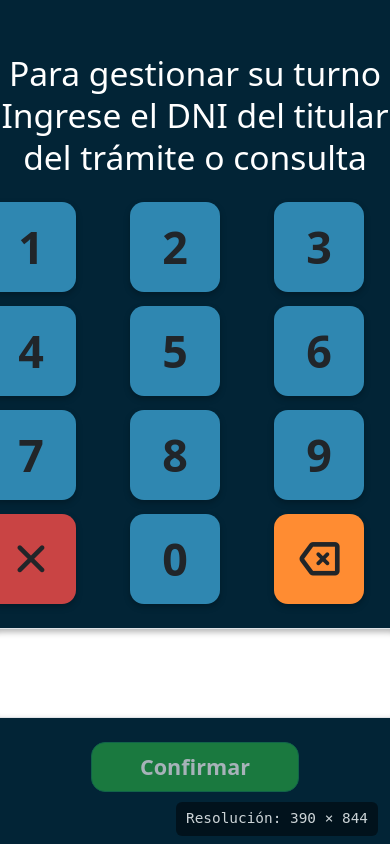
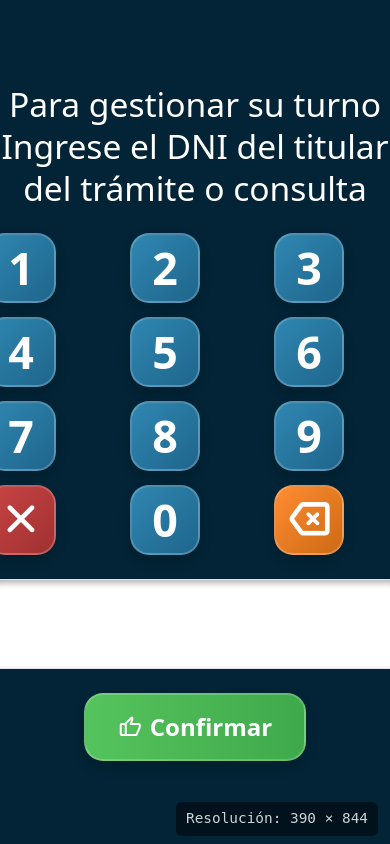
Before and after one commit to WolfWilson/turnero_django, a Django app: template templates/turnos/turnero_public.html in a window 390 px wide. Run offline with Django 3.2, Linux system fonts and the light colour scheme; the template is opened without the code that fills it, so the values that code supplies are empty.

Commit message:
se crearon clases para estandarizar la apariencia de botones de la terminal pública del turnero

```diff
--- a/static/css/turnero.css
+++ b/static/css/turnero.css
@@ -14,7 +14,6 @@
 }
 
 /* ───────────────────  GLOBAL  ─────────────────── */
-
 html, body {
   height: 100%;
   width: 100%;
@@ -56,35 +55,60 @@
 
 /* debajo de la sección “GLOBAL” o donde prefieras  */
 #pantalla-dni h2{
-    font-size:clamp(2.1rem, 5vw, 3.6rem);  /* ⇦ ajusta estos valores a tu gusto */
-    line-height:1.25;                      /* opcional: controla la separación vertical */
+  font-size:clamp(2.1rem, 5vw, 3.6rem);
+  line-height:1.25;
 }
 
-
 /* ─── TECLADO ─── */
-  #teclado .d-grid{
-    gap:var(--gap-btn);
-    grid-template-columns:repeat(3,var(--size-btn));
-  }
-  .key{
-    width:var(--size-btn);height:var(--size-btn);
-    border-radius:var(--br);
-    font-size:2.8rem;font-weight:700;
-    display:flex;align-items:center;justify-content:center;
-    box-shadow:0 3px 6px rgba(0,0,0,.25);
-    border:0;user-select:none;
-    transition:transform .07s ease;
-  }
-  .key {
-  width: clamp(90px, 8vw, 130px);
-  height: clamp(90px, 8vw, 130px);
+#teclado .d-grid {
+  gap: var(--gap-btn);
+  grid-template-columns: repeat(3, var(--size-btn));
 }
 
-  .key:active{transform:scale(.94);}
-  .key.num  {background:var(--azul-btn);}
-  .key.func {background:var(--rojo);}
-  .key.back {background:var(--naranja);}
-  .key span.material-symbols-rounded{font-size:2.9rem;font-weight:700;line-height:1;}
+.key {
+  width: clamp(70px, 6.4vw, 104px);
+  height: clamp(70px, 6.4vw, 104px);
+  border-radius: 1.2rem;
+  font-size: 2.8rem;
+  font-weight: 600;
+  display: flex;
+  align-items: center;
+  justify-content: center;
+  user-select: none;
+  border: 2px solid rgba(255, 255, 255, 0.2);
+  background: rgba(255, 255, 255, 0.15);
+  backdrop-filter: blur(8px);
+  -webkit-backdrop-filter: blur(8px);
+  box-shadow: 0 6px 12px rgba(0, 0, 0, 0.15);
+  transition: all 0.12s ease-in-out;
+  color: #fff;
+}
+
+.key:active {
+  transform: scale(0.94);
+  box-shadow: 0 3px 6px rgba(0, 0, 0, 0.2) inset;
+}
+
+/* ─── Colores por tipo ─── */
+.key.num {
+  background: linear-gradient(to bottom right, #2f87b1, #1f658c);
+}
+
+.key.func {
+  background: linear-gradient(to bottom right, #c94444, #a03131);
+}
+
+.key.back {
+  background: linear-gradient(to bottom right, #ff8c32, #cc6a14);
+}
+
+/* ─── Íconos ─── */
+.key span.material-symbols-rounded {
+  font-size: 2.9rem;
+  font-weight: 700;
+  line-height: 1;
+  color: #fff;
+}
 
 /* ─── INPUT DNI ─── */
 #dni-input{
@@ -94,10 +118,74 @@
   box-shadow:0 3px 6px rgba(0,0,0,.3) inset;
 }
 
-  /* ─── BOTÓN CONFIRMAR ─── */
-  #dni-ok{background:var(--verde);border-radius:var(--br);font-weight:600;}
+/* ─── BOTONES MODERNOS REUTILIZABLES ─── */
+.btn-modern {
+  display: inline-flex;
+  align-items: center;
+  justify-content: center;
+  padding: 0.9rem 2rem;
+  font-size: 1.5rem;
+  font-weight: 600;
+  color: #fff;
+  border: 2px solid rgba(255, 255, 255, 0.2);
+  border-radius: 1.2rem;
+  box-shadow: 0 6px 12px rgba(0, 0, 0, 0.15);
+  backdrop-filter: blur(6px);
+  -webkit-backdrop-filter: blur(6px);
+  cursor: pointer;
+  transition: all 0.15s ease;
+}
 
-  /* Alert visual refinado */
+.btn-modern:hover {
+  transform: translateY(-2px);
+  box-shadow: 0 8px 16px rgba(0, 0, 0, 0.2);
+}
+
+.btn-modern:active {
+  transform: scale(0.96);
+  box-shadow: 0 4px 8px rgba(0, 0, 0, 0.2) inset;
+}
+
+.btn-verde {
+  background: linear-gradient(to right, #55c35d, #3ea94b);
+}
+.btn-verde:hover {
+  background: linear-gradient(to right, #3ea94b, #2f8f3a);
+}
+
+.btn-rojo {
+  background: linear-gradient(to right, #e04c4c, #c93030);
+}
+.btn-rojo:hover {
+  background: linear-gradient(to right, #c93030, #a32020);
+}
+
+.btn-azul {
+  background: linear-gradient(to right, #2f87b1, #1f658c);
+}
+.btn-azul:hover {
+  background: linear-gradient(to right, #1f658c, #165177);
+}
+
+.btn-amarillo {
+  background: linear-gradient(to right, #f4c542, #e0b834);
+  color: #000;
+}
+.btn-amarillo:hover {
+  background: linear-gradient(to right, #e0b834, #c9a72b);
+}
+
+/* ─── ÍCONO DENTRO DE BOTÓN ─── */
+.icono-btn {
+  font-size: 1.8rem;
+  font-weight: 700;
+  margin-right: 0.6rem;
+  line-height: 1;
+}
+
+
+
+/* ─── ALERT ─── */
 #dni-alert {
   font-size: 1.1rem;
   font-weight: 500;
@@ -119,9 +207,8 @@
   font-size: 1.5rem;
 }
 
-
 /* ─── CATEGORÍAS ─── */
-  .categoria-btn{
+.categoria-btn {
   min-width:320px;height:90px;margin:1rem auto;
   font-size:1.8rem;font-weight:700;
   background:var(--gris-btn);color:#333;border:0;
@@ -130,20 +217,6 @@
 }
 .categoria-btn:active{transform:scale(.96);}
 
-  #cat-back {
-    background: var(--amarillo);
-    color: #000;             /* texto oscuro sobre amarillo */
-    font-size: 1.8rem;
-    font-weight: 700;
-    padding: 1rem 2.5rem;
-    border: none;
-    border-radius: var(--br);
-    box-shadow: 0 3px 6px rgba(0,0,0,.25);
-    transition: transform .05s ease;
-  }
-  #cat-back:active {
-    transform: scale(0.96);
-  }
 
 /* ─── PANTALLA OK ─── */
 #ok-nombre{
@@ -170,17 +243,11 @@
 }
 #ok-espera{font-size:clamp(1.4rem,3vw,2.1rem);margin:2.5rem 0 3.5rem;}
 .countdown-text{font-size:1.2rem;opacity:.8;margin-top:-1rem;}
+
+/* botones pantalla final con clases modernas */
 .btn-wide{
   width:270px;height:85px;
   border-radius:var(--br);font-size:1.4rem;font-weight:600;
-  }
-  #otro-btn{background:var(--azul-btn);border:0;}
-  #salir-btn{background:var(--rojo);border:0;}
-  #otro-btn:hover,#otro-btn:active,
-  #salir-btn:hover,#salir-btn:active{filter:brightness(.90);}
-  #mensaje-final{
-    font-size:clamp(1.6rem,3.5vw,2.6rem);
-    font-weight:700;letter-spacing:.02em;margin-top:4rem;
 }
 
 /* ─── ANIMACIÓN SUAVE ─── */
@@ -193,7 +260,6 @@
   position:absolute!important;width:1px;height:1px;margin:-1px;border:0;padding:0;
   clip:rect(0 0 0 0);clip-path:inset(50%);overflow:hidden;
 }
-
 
 #debug-resolution {
   position: fixed;
--- a/templates/turnos/turnero_public.html
+++ b/templates/turnos/turnero_public.html
@@ -55,7 +55,14 @@
       <input id="dni-input" class="form-control text-center" readonly>
     </div>
 
-    <button id="dni-ok" class="btn btn-success fs-4 px-5 py-2" disabled>Confirmar</button>
+<button id="dni-ok" class="btn-modern btn-verde">
+  <span class="material-symbols-rounded" style="margin-right: .5rem;">thumb_up</span>
+  Confirmar
+</button>
+
+
+
+
   </div>
 </section>
 
@@ -64,7 +71,7 @@
 <section id="pantalla-cat" class="pantalla container py-5">
   <h2 class="mb-4">Seleccione el motivo de su trámite</h2>
   <div id="cat-container" class="row gy-3"></div>
-  <button id="cat-back" class="btn btn-secondary mt-4">Volver</button>
+  <button id="cat-back" class="btn-modern btn-amarillo">Volver</button>
 </section>
 
 
@@ -88,17 +95,9 @@
   </p>
 
   <div class="d-flex flex-column flex-md-row justify-content-center gap-4 fade-in" style="animation-delay:.15s">
-    <button id="otro-btn"
-            class="btn btn-wide text-white"
-            aria-label="Volver al menú (obtener otro turno)">
-      Volver al Menú
-    </button>
+<button id="otro-btn" class="btn-wide btn-modern btn-azul">Volver al Menú</button>
 
-    <button id="salir-btn"
-            class="btn btn-wide text-white"
-            aria-label="Salir (cerrar sesión)">
-      Salir
-    </button>
+<button id="salir-btn" class="btn-wide btn-modern btn-rojo">Salir</button>
   </div>
 
   <p id="mensaje-final" class="text-uppercase mt-5 fade-in" style="animation-delay:.25s">
```
Also changed, not shown: static/css/utilities/alert.css (renamed from static/css/alert.css). Lines whose indentation alone changed are shown as unchanged.
